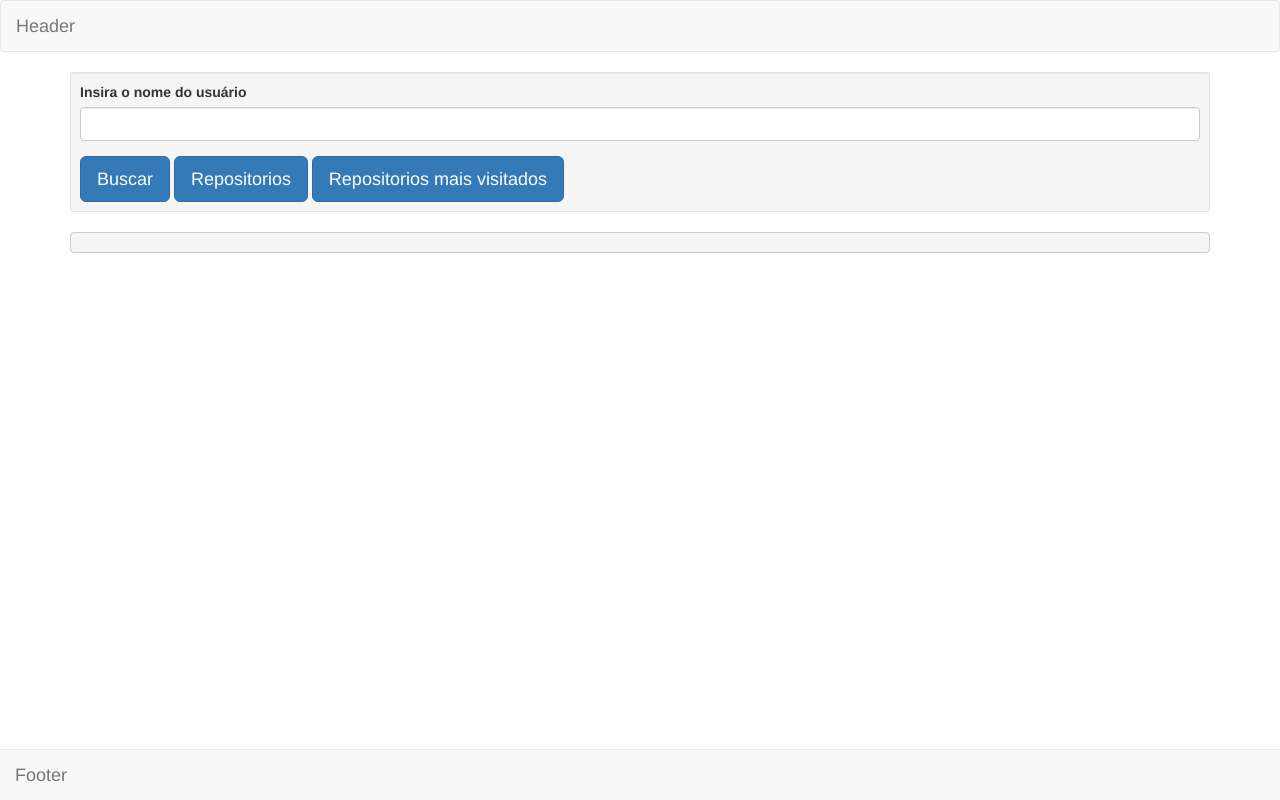
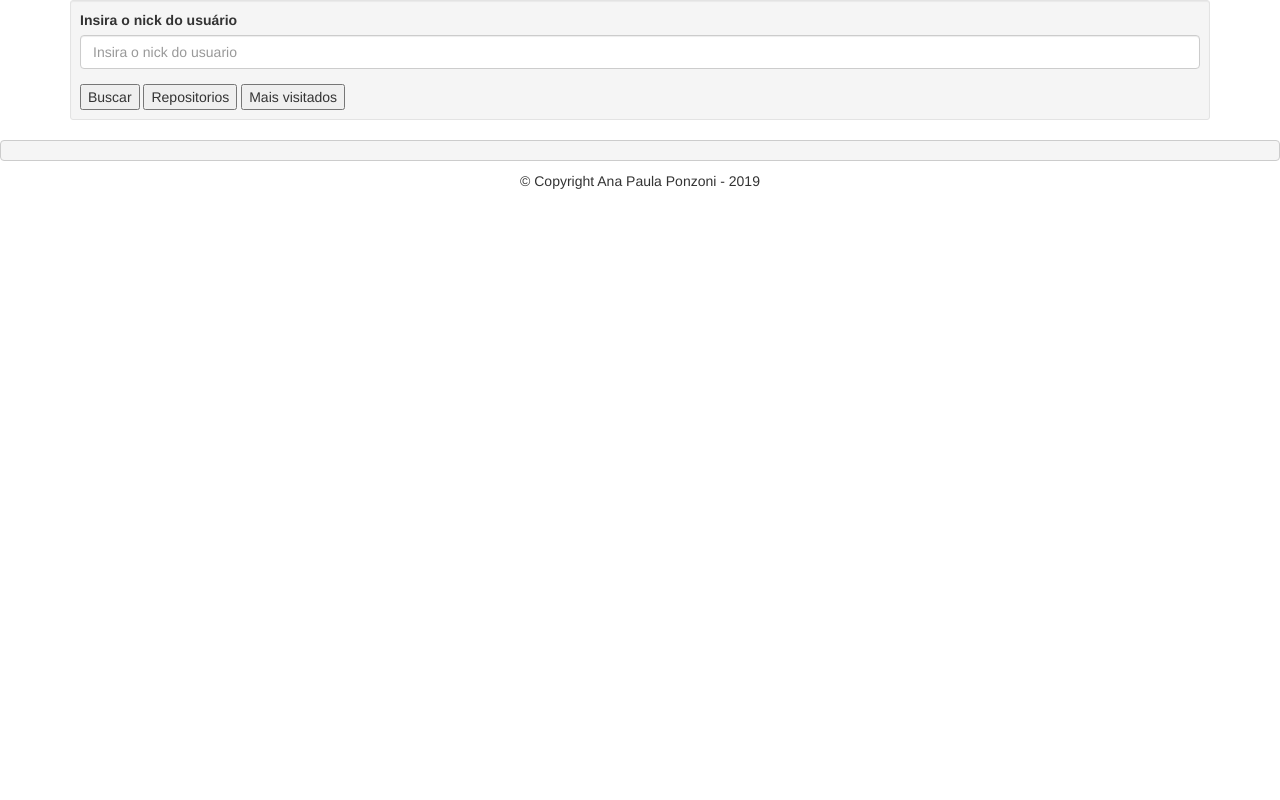
Before and after one commit to anapaulaponzoni/Trabalho, a plain HTML site: page index.html in a window 1280 px wide. Drawn offline with nearby package versions, Linux system fonts and the light colour scheme.

Commit message:
Update index.html

```diff
--- a/index.html
+++ b/index.html
@@ -9,6 +9,7 @@
     <link rel='stylesheet' type='text/css' media='screen' href='css/estilo.css'>
     <link rel="stylesheet" href="https://maxcdn.bootstrapcdn.com/bootstrap/3.3.7/css/bootstrap.min.css"
         integrity="sha384-BVYiiSIFeK1dGmJRAkycuHAHRg32OmUcww7on3RYdg4Va+PmSTsz/K68vbdEjh4u" crossorigin="anonymous">
+    <meta name="viewport" content="width=device-width, initial-scale=1, shrink-to-fit=no">
 
 
 </head>
@@ -16,20 +17,10 @@
 
 
 <body>
-    <header>
-        <nav class="navbar navbar-default">
-            <div class="container-fluid">
-                <div class="navbar-header">
-                    <a class="navbar-brand" href="#">
-                        Header
-                    </a>
-                </div>
-            </div>
-        </nav>
-    </header>
 
 
     <main>
+
         <div class="container">
             <div class="row">
                 <div class="col-xs-12">
@@ -39,13 +30,13 @@
 
                             <div class="form-group">
 
-                                <label>Insira o nome do usuário</label>
-                                <input type="text" class="inputusuario form-control" placeholder="" required>
+                                <label>Insira o nick do usuário</label>
+                                <input type="text" class="inputusuario form-control" placeholder="Insira o nick do usuario" required>
                             </div>
-                            <button type="button" class="btn btn-primary btn-lg botaobuscar">Buscar </button>
-                            <button type="button" class="btn btn-primary btn-lg botaobuscar1">Repositorios </button>
-                            <button type="button" class="btn btn-primary btn-lg botaobuscar2">Repositorios mais visitados </button>
 
+                            <button type="submit" class="btn-torto botaobuscar">Buscar</button>
+                            <button type="submit" class="btn-torto repositorios">Repositorios</button>
+                            <button type="submit" class="btn-torto visitados">Mais visitados</button>
 
                         </form>
                     </div>
@@ -53,7 +44,7 @@
             </div>
         </div>
 
-        <div class="container">
+        <div class="dados">
             <div class="row">
                 <div class="col-xs-12">
                     <pre id="retorno"></pre>
@@ -62,20 +53,12 @@
         </div>
     </main>
 
-    <footer>
-        <nav class="navbar navbar-default navbar-fixed-bottom">
-            <div class="container-fluid">
-                <div class="navbar-header">
-                    <a class="navbar-brand" href="#">
-                        Footer
-                    </a>
-                </div>
-            </div>
-        </nav>
+    <footer class="bg-secondary p-3">
+        <p class="text-light m-0 text-center">&copy; Copyright Ana Paula Ponzoni - 2019</p>
     </footer>
 
     <script src="https://ajax.googleapis.com/ajax/libs/jquery/1.12.4/jquery.min.js"></script>
-    <script src="Jquery/main.js"></script>
+    <script src="JavaScript/main.js"></script>
 
 
 
```
